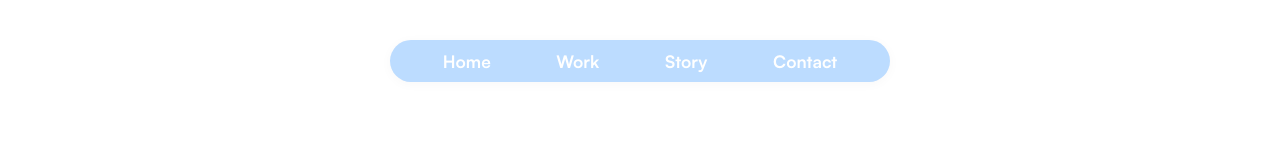
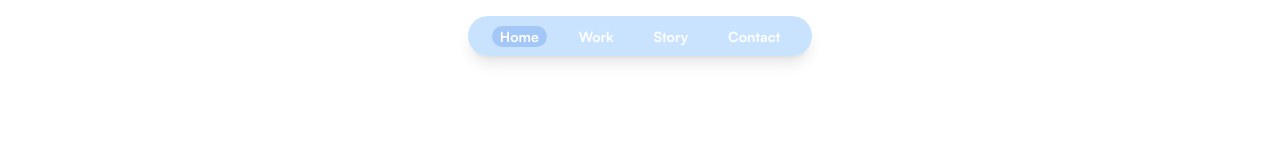
Before and after one commit to MichiasAsnake/2025-Portfolio, a React (Create React App) app: page / in a window 1280 px wide. Shown: the top 152 px of the page. Built offline with nearby package versions, Linux system fonts and the light colour scheme; no server answers; a web font is replaced by a local one.

Commit message:
added navbar update, work card fixes

```diff
--- a/package.json
+++ b/package.json
@@ -11,10 +11,15 @@
     "@testing-library/jest-dom": "^6.6.3",
     "@testing-library/react": "^16.3.0",
     "@testing-library/user-event": "^13.5.0",
+    "class-variance-authority": "^0.7.1",
+    "clsx": "^2.1.1",
+    "lucide-react": "^0.525.0",
     "react": "^19.1.0",
     "react-dom": "^19.1.0",
     "react-scripts": "5.0.1",
+    "tailwind-merge": "^3.3.1",
     "three": "^0.178.0",
+    "tw-animate-css": "^1.3.5",
     "web-vitals": "^2.1.4"
   },
   "scripts": {
--- /dev/null
+++ b/postcss.config.js
@@ -0,0 +1,6 @@
+module.exports = {
+  plugins: {
+    tailwindcss: {},
+    autoprefixer: {},
+  },
+}
--- a/src/components/Navbar.css
+++ b/src/components/Navbar.css
@@ -1,6 +1,5 @@
 .navbar {
   background: transparent;
-  padding: 2.5rem 0 1.5rem 0;
   display: flex;
   justify-content: center;
   align-items: center;
@@ -9,13 +8,13 @@
 .navbar ul {
   list-style: none;
   display: flex;
-  gap: 2.5rem;
+  justify-content: center;
+  gap: 5rem;
   margin: 0;
-  padding: 0;
+  padding: 2.5px;
   background: #bcdcff;
   border-radius: 999px;
   box-shadow: 0 2px 12px rgba(0, 0, 0, 0.03);
-  padding: 0.4rem 2.5rem;
 }
 .navbar li {
   display: flex;
@@ -28,6 +27,8 @@
   font-size: 1.08rem;
   padding: 0.2rem 0.8rem;
   border-radius: 999px;
+  text-align: center;
+  width: 7rem;
   transition: background 0.18s, color 0.18s;
 }
 .navbar a:hover {
--- a/src/components/Navbar.js
+++ b/src/components/Navbar.js
@@ -1,22 +1,68 @@
-import React from "react";
-import "./Navbar.css";
+import React, { useEffect, useState } from "react";
+
+const sections = [
+  { id: "home", label: "Home" },
+  { id: "work", label: "Work" },
+  { id: "story", label: "Story" },
+  { id: "contact", label: "Contact" },
+];
 
 function Navbar() {
+  const [activeSection, setActiveSection] = useState("home");
+
+  useEffect(() => {
+    const handleScroll = () => {
+      let current = "home";
+      for (const section of sections) {
+        const el = document.getElementById(section.id);
+        if (el) {
+          const rect = el.getBoundingClientRect();
+          if (rect.top <= 80) {
+            current = section.id;
+          }
+        }
+      }
+      setActiveSection(current);
+    };
+    window.addEventListener("scroll", handleScroll, { passive: true });
+    handleScroll();
+    return () => window.removeEventListener("scroll", handleScroll);
+  }, []);
+
+  // Smooth scroll handler
+  const handleNavClick = (e, id) => {
+    e.preventDefault();
+    const el = document.getElementById(id);
+    if (el) {
+      const yOffset = -90; // Offset for fixed navbar
+      const y = el.getBoundingClientRect().top + window.pageYOffset + yOffset;
+      window.scrollTo({ top: y, behavior: "smooth" });
+    }
+  };
+
   return (
-    <nav className="navbar">
-      <ul>
-        <li>
-          <a href="#home">Home</a>
-        </li>
-        <li>
-          <a href="#work">Work</a>
-        </li>
-        <li>
-          <a href="#story">Story</a>
-        </li>
-        <li>
-          <a href="#contact">Contact</a>
-        </li>
+    <nav className="inline-flex justify-center fixed top-0 left-0 right-0 z-50 w-full backdrop-blur-md transition-all duration-300 [transition-property:background-color,backdrop-filter]">
+      <ul
+        className="inline-flex flex-wrap justify-center items-center backdrop-blur-md rounded-full bg-[#bcdcff]/80 shadow-lg mx-auto my-4 px-6 py-2 gap-8 md:gap-6 sm:gap-3 w-auto"
+        style={{ minWidth: 0 }}
+      >
+        {sections.map((section) => (
+          <li key={section.id}>
+            <a
+              href={`#${section.id}`}
+              onClick={(e) => handleNavClick(e, section.id)}
+              className={`text-white font-semibold text-base px-4 py-1 rounded-full text-center transition-colors duration-150 sm:text-sm sm:px-2 sm:py-0.5
+                ${
+                  activeSection === section.id
+                    ? "bg-[#a3c8f7] text-[#222]"
+                    : "hover:bg-[#a3c8f7] hover:text-[#222]"
+                }
+              `}
+            >
+              {section.label}
+            </a>
+          </li>
+        ))}
       </ul>
     </nav>
   );
--- a/src/components/RecentWork.css
+++ b/src/components/RecentWork.css
@@ -161,12 +161,12 @@
 .work-card {
   display: flex;
   flex-direction: row;
-  align-items: flex-start;
+  align-items: flex-bottom;
   background: #fff;
   border: 1.5px solid #bcdcff;
   border-radius: 24px;
   box-shadow: 0 2px 16px rgba(0, 0, 0, 0.04);
-  padding: 2.5rem 2.5rem 2rem 2.5rem;
+  padding: 2.5rem;
   min-width: 340px;
   max-width: 900px;
   min-height: 260px;
--- /dev/null
+++ b/src/components/ui/card.js
@@ -0,0 +1,68 @@
+import * as React from "react";
+
+const cn = (...classes) => classes.filter(Boolean).join(" ");
+
+const Card = React.forwardRef(({ className, ...props }, ref) => (
+  <div
+    ref={ref}
+    className={cn(
+      "rounded-2xl border bg-white text-card-foreground shadow-sm border-[#bcdcff]",
+      className
+    )}
+    {...props}
+  />
+));
+Card.displayName = "Card";
+
+const CardHeader = React.forwardRef(({ className, ...props }, ref) => (
+  <div
+    ref={ref}
+    className={cn("flex flex-col space-y-1.5 p-6", className)}
+    {...props}
+  />
+));
+CardHeader.displayName = "CardHeader";
+
+const CardTitle = React.forwardRef(({ className, ...props }, ref) => (
+  <h3
+    ref={ref}
+    className={cn(
+      "font-heading text-2xl font-semibold leading-none tracking-tight text-[#222]",
+      className
+    )}
+    {...props}
+  />
+));
+CardTitle.displayName = "CardTitle";
+
+const CardDescription = React.forwardRef(({ className, ...props }, ref) => (
+  <p
+    ref={ref}
+    className={cn("text-muted-foreground text-base text-[#b0b0b0]", className)}
+    {...props}
+  />
+));
+CardDescription.displayName = "CardDescription";
+
+const CardContent = React.forwardRef(({ className, ...props }, ref) => (
+  <div ref={ref} className={cn("p-6 pt-0", className)} {...props} />
+));
+CardContent.displayName = "CardContent";
+
+const CardFooter = React.forwardRef(({ className, ...props }, ref) => (
+  <div
+    ref={ref}
+    className={cn("flex items-center p-6 pt-0", className)}
+    {...props}
+  />
+));
+CardFooter.displayName = "CardFooter";
+
+export {
+  Card,
+  CardHeader,
+  CardTitle,
+  CardDescription,
+  CardContent,
+  CardFooter,
+};
--- a/src/index.css
+++ b/src/index.css
@@ -1,3 +1,7 @@
+@tailwind base;
+@tailwind components;
+@tailwind utilities;
+
 @font-face {
   font-family: "Okomito";
   src: url("./assets/Okomito-Bold.ttf") format("truetype");
--- /dev/null
+++ b/tailwind.config.js
@@ -0,0 +1,8 @@
+/** @type {import('tailwindcss').Config} */
+module.exports = {
+  content: ["./src/**/*.{js,jsx,ts,tsx}"],
+  theme: {
+    extend: {},
+  },
+  plugins: [],
+};
```
Also changed, not shown: 1 other file (tests, documents, lock files or other folders).
